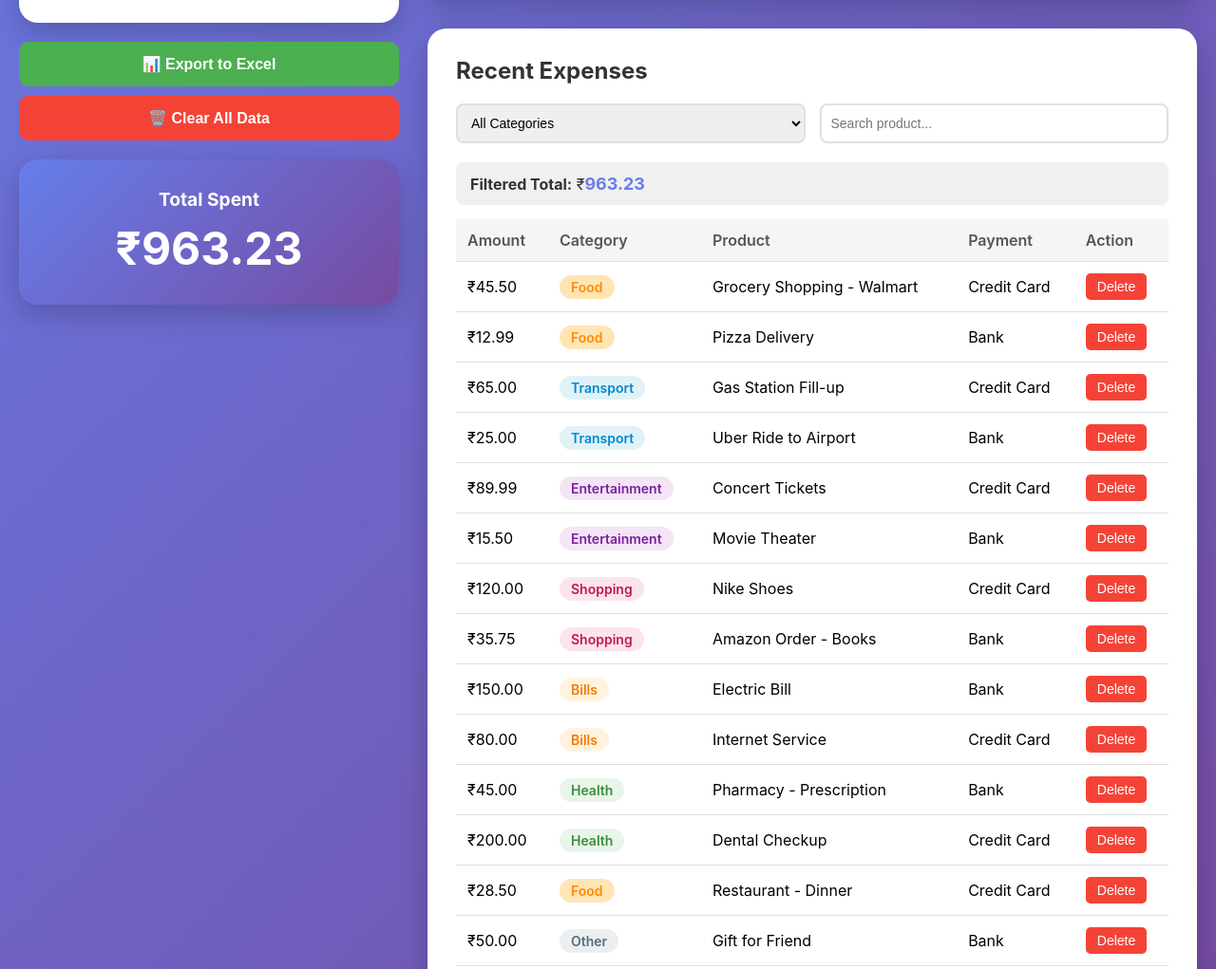
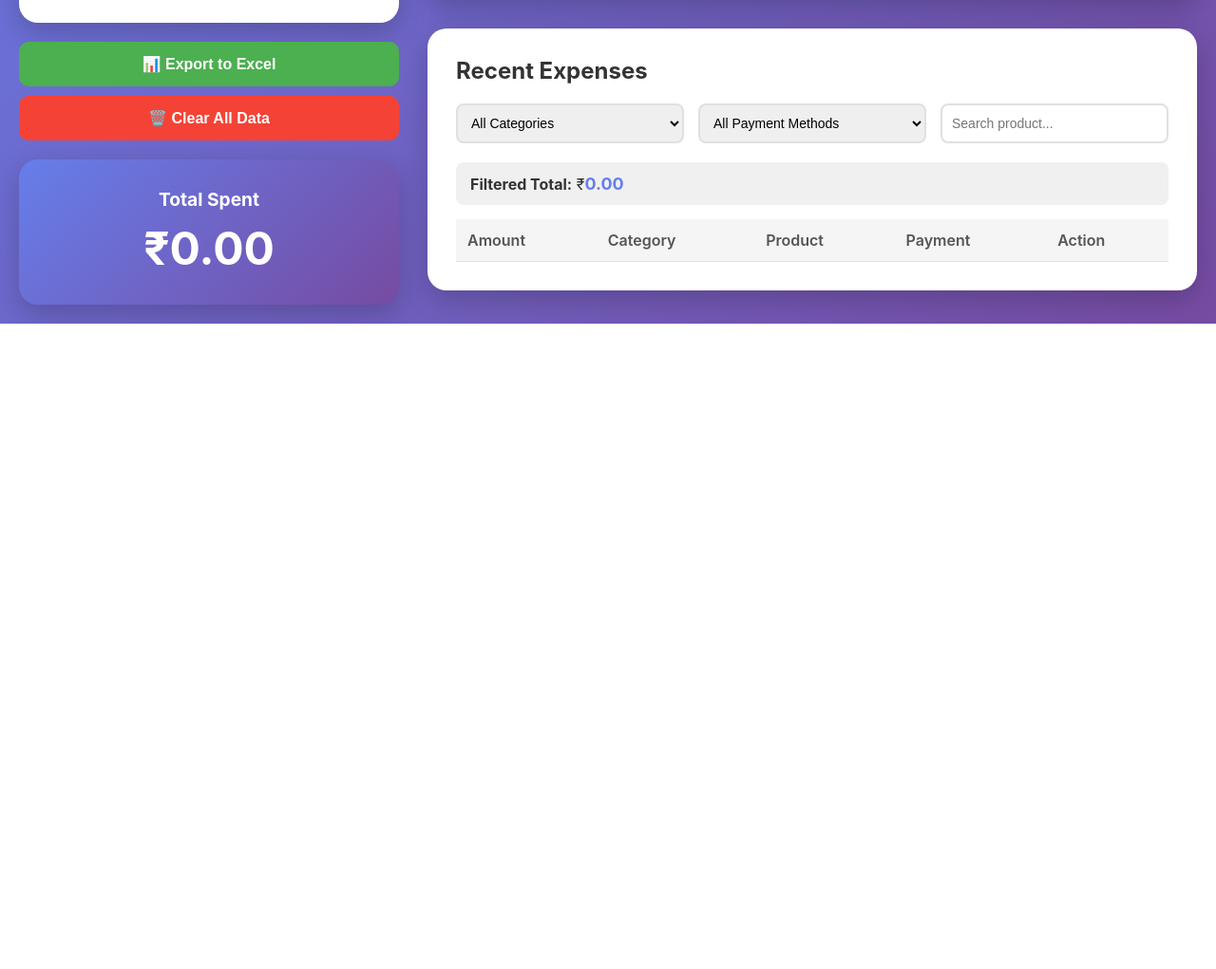
Before and after one commit to jagadeesh-pages/budget-app, a plain HTML site: page index.html in a window 1280 px wide. Shown: the part 608-1629 px from the top of the page at 95% size. After the commit the page ends 949 px from the top, so only its background shows below. Drawn offline with nearby package versions, Linux system fonts and the light colour scheme.

Commit message:
filters added

```diff
--- a/index.html
+++ b/index.html
@@ -80,6 +80,11 @@
                             <option value="Health">Health</option>
                             <option value="Other">Other</option>
                         </select>
+                        <select id="filterPayment">
+                            <option value="">All Payment Methods</option>
+                            <option value="Bank">Bank</option>
+                            <option value="Credit Card">Credit Card</option>
+                        </select>
                         <input type="text" id="filterProduct" placeholder="Search product...">
                     </div>
                     <div class="filtered-total">
--- a/index.js
+++ b/index.js
@@ -30,6 +30,7 @@ document.getElementById('expenseForm').addEventListener('submit', (e) => {
 });
 
 document.getElementById('filterCategory').addEventListener('change', updateTable);
+document.getElementById('filterPayment').addEventListener('change', updateTable);
 document.getElementById('filterProduct').addEventListener('input', updateTable);
 
 document.getElementById('exportBtn').addEventListener('click', exportToExcel);
@@ -53,12 +54,14 @@ function updateUI() {
 
 function updateTable() {
     const filterCat = document.getElementById('filterCategory').value;
+    const filterPay = document.getElementById('filterPayment').value;
     const filterProd = document.getElementById('filterProduct').value.toLowerCase();
 
     const filtered = expenses.filter(exp => {
         const matchCategory = !filterCat || exp.category === filterCat;
+        const matchPayment = !filterPay || exp.paymentMethod === filterPay;
         const matchProduct = !filterProd || exp.product.toLowerCase().includes(filterProd);
-        return matchCategory && matchProduct;
+        return matchCategory && matchPayment && matchProduct;
     });
 
     const tbody = document.getElementById('expenseBody');
@@ -193,25 +196,4 @@ function exportToExcel() {
     XLSX.writeFile(wb, `Budget_${new Date().toISOString().split('T')[0]}.xlsx`);
 }
 
-// Add sample data if no expenses exist
-if (expenses.length === 0) {
-    expenses = [
-        { id: 1, amount: 45.50, category: 'Food', product: 'Grocery Shopping - Walmart', paymentMethod: 'Credit Card', date: '1/15/2024' },
-        { id: 2, amount: 12.99, category: 'Food', product: 'Pizza Delivery', paymentMethod: 'Bank', date: '1/16/2024' },
-        { id: 3, amount: 65.00, category: 'Transport', product: 'Gas Station Fill-up', paymentMethod: 'Credit Card', date: '1/16/2024' },
-        { id: 4, amount: 25.00, category: 'Transport', product: 'Uber Ride to Airport', paymentMethod: 'Bank', date: '1/17/2024' },
-        { id: 5, amount: 89.99, category: 'Entertainment', product: 'Concert Tickets', paymentMethod: 'Credit Card', date: '1/17/2024' },
-        { id: 6, amount: 15.50, category: 'Entertainment', product: 'Movie Theater', paymentMethod: 'Bank', date: '1/18/2024' },
-        { id: 7, amount: 120.00, category: 'Shopping', product: 'Nike Shoes', paymentMethod: 'Credit Card', date: '1/18/2024' },
-        { id: 8, amount: 35.75, category: 'Shopping', product: 'Amazon Order - Books', paymentMethod: 'Bank', date: '1/19/2024' },
-        { id: 9, amount: 150.00, category: 'Bills', product: 'Electric Bill', paymentMethod: 'Bank', date: '1/19/2024' },
-        { id: 10, amount: 80.00, category: 'Bills', product: 'Internet Service', paymentMethod: 'Credit Card', date: '1/20/2024' },
-        { id: 11, amount: 45.00, category: 'Health', product: 'Pharmacy - Prescription', paymentMethod: 'Bank', date: '1/20/2024' },
-        { id: 12, amount: 200.00, category: 'Health', product: 'Dental Checkup', paymentMethod: 'Credit Card', date: '1/21/2024' },
-        { id: 13, amount: 28.50, category: 'Food', product: 'Restaurant - Dinner', paymentMethod: 'Credit Card', date: '1/21/2024' },
-        { id: 14, amount: 50.00, category: 'Other', product: 'Gift for Friend', paymentMethod: 'Bank', date: '1/22/2024' }
-    ];
-    saveExpenses();
-}
-
 updateUI();
```
Also changed, not shown: src/index.html (+5 -0 lines), src/index.js (+4 -22 lines).
